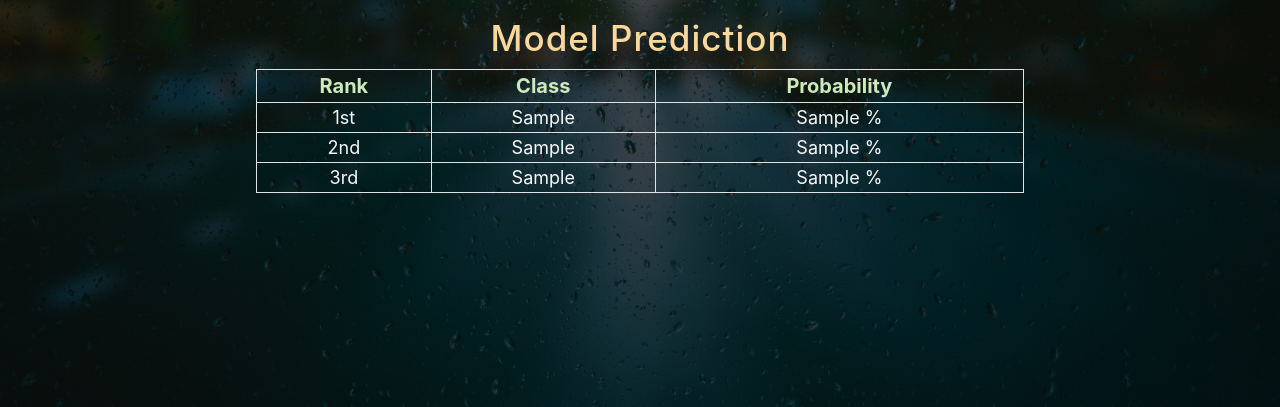
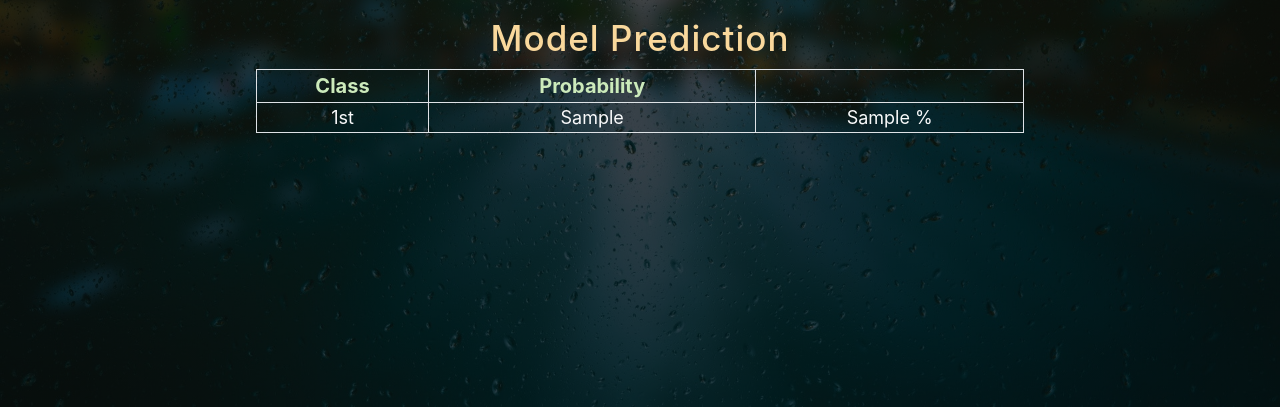
Before and after one commit to rsyakovlev/rotten_apple, a Flask app: template templates/success.html in a window 1280 px wide. Shown: the part 393-800 px from the top of the page. Run offline with Flask 3, Linux system fonts and the light colour scheme; the template is opened without the code that fills it: most values are stand-ins (such as "Sample title", 1, 10 or a date in 2020); some libraries are stand-ins or nearby versions.

Commit message:
success.html modified

```diff
--- a/templates/success.html
+++ b/templates/success.html
@@ -48,7 +48,7 @@
                 <row style = "width: 100%; display: flex; justify-content: center;">
                     <table class="table-bordered text-light table-custom">
                         <tr>
-                            <th>Rank</th>
+<!--                            <th>Rank</th>-->
                             <th>Class</th>
                             <th>Probability</th>
                         </tr>
@@ -57,16 +57,16 @@
                             <td>{{ predictions.class1 }}</td>
                             <td>{{ predictions.prob1 }} %</td>
                           </tr>
-                          <tr>
-                            <td>2nd</td>
-                            <td>{{ predictions.class2 }}</td>
-                            <td>{{ predictions.prob2 }} %</td>
-                        </tr>
-                        <tr>
-                            <td>3rd</td>
-                            <td>{{ predictions.class3 }}</td>
-                            <td>{{ predictions.prob3 }} %</td>
-                          </tr>
+<!--                          <tr>-->
+<!--                            <td>2nd</td>-->
+<!--                            <td>{{ predictions.class2 }}</td>                                                         -->
+<!--                            <td>{{ predictions.prob2 }} %</td>                                                      -->
+<!--                        </tr>                                                                                                               -->
+<!--                        <tr>-->
+<!--                            <td>3rd</td>-->
+<!--                            <td>{{ predictions.class3 }}</td>-->
+<!--                            <td>{{ predictions.prob3 }} %</td>-->
+<!--                          </tr>-->
                     </table>
                 </row>
             </div>
```
